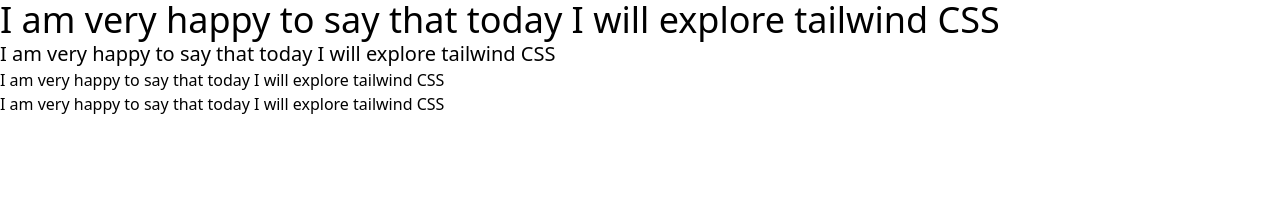
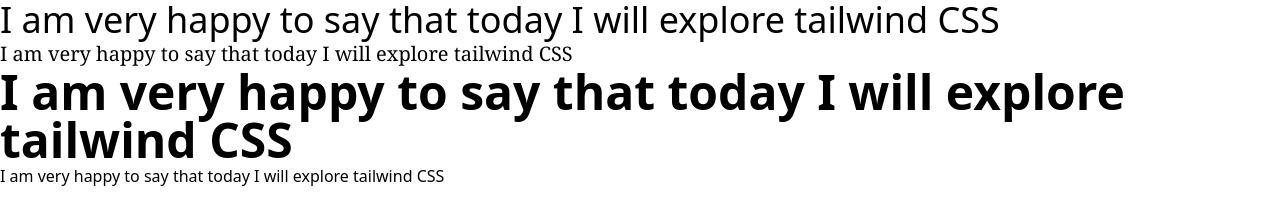
Before and after one commit to SuraiyaAkterTrishna/explore-tailwind-css, a plain HTML site: page index.html in a window 1280 px wide. Drawn offline with nearby package versions, Linux system fonts and the light colour scheme.

Commit message:
font family

```diff
--- a/index.html
+++ b/index.html
@@ -9,9 +9,9 @@
     <script src="https://cdn.tailwindcss.com"></script>
 </head>
 <body>
-    <h1 class="text-4xl">I am very happy to say that today I will explore tailwind CSS</h1>
-    <h1 class="text-xl">I am very happy to say that today I will explore tailwind CSS</h1>
-    <h1>I am very happy to say that today I will explore tailwind CSS</h1>
+    <h1 class="text-4xl font-sans">I am very happy to say that today I will explore tailwind CSS</h1>
+    <h1 class="text-xl font-serif">I am very happy to say that today I will explore tailwind CSS</h1>
+    <h1 class="text-5xl font-bold font-sans hover:font-serif">I am very happy to say that today I will explore tailwind CSS</h1>
     <h1>I am very happy to say that today I will explore tailwind CSS</h1>
 </body>
 </html>
```
